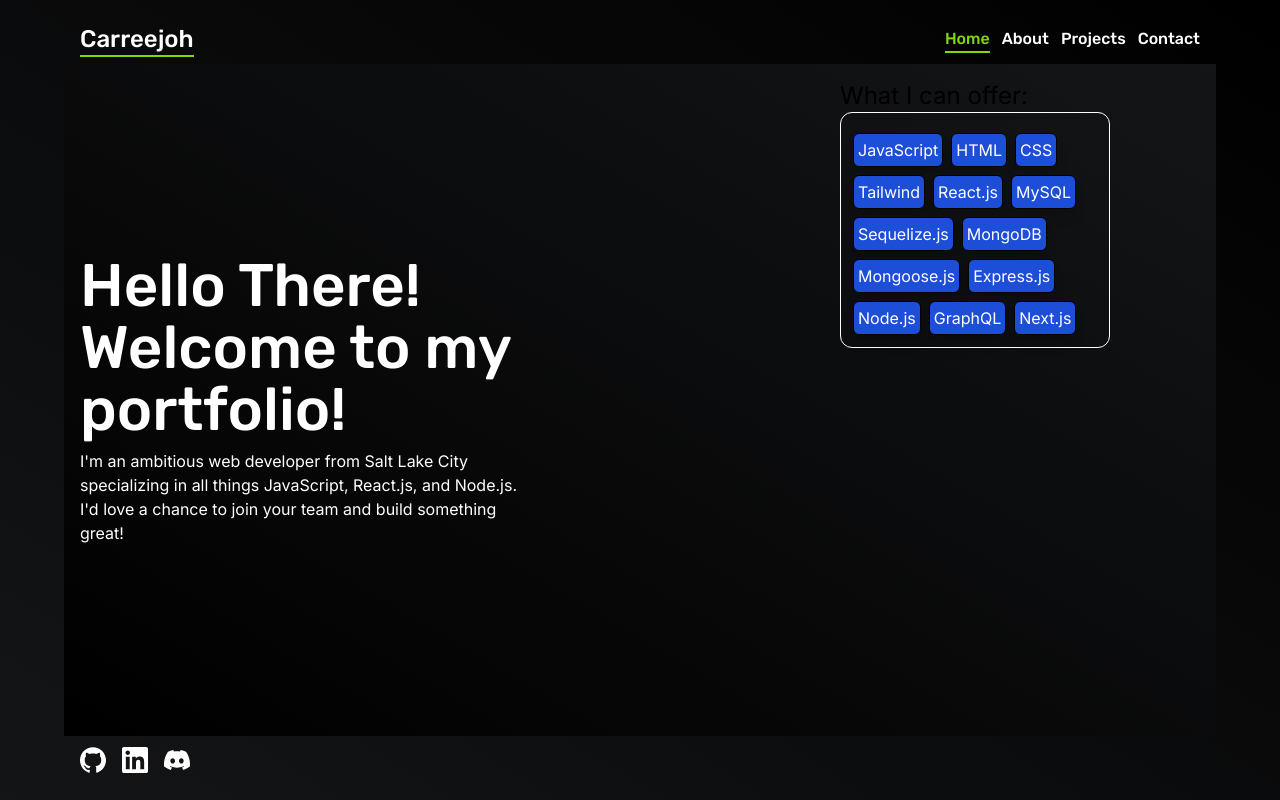
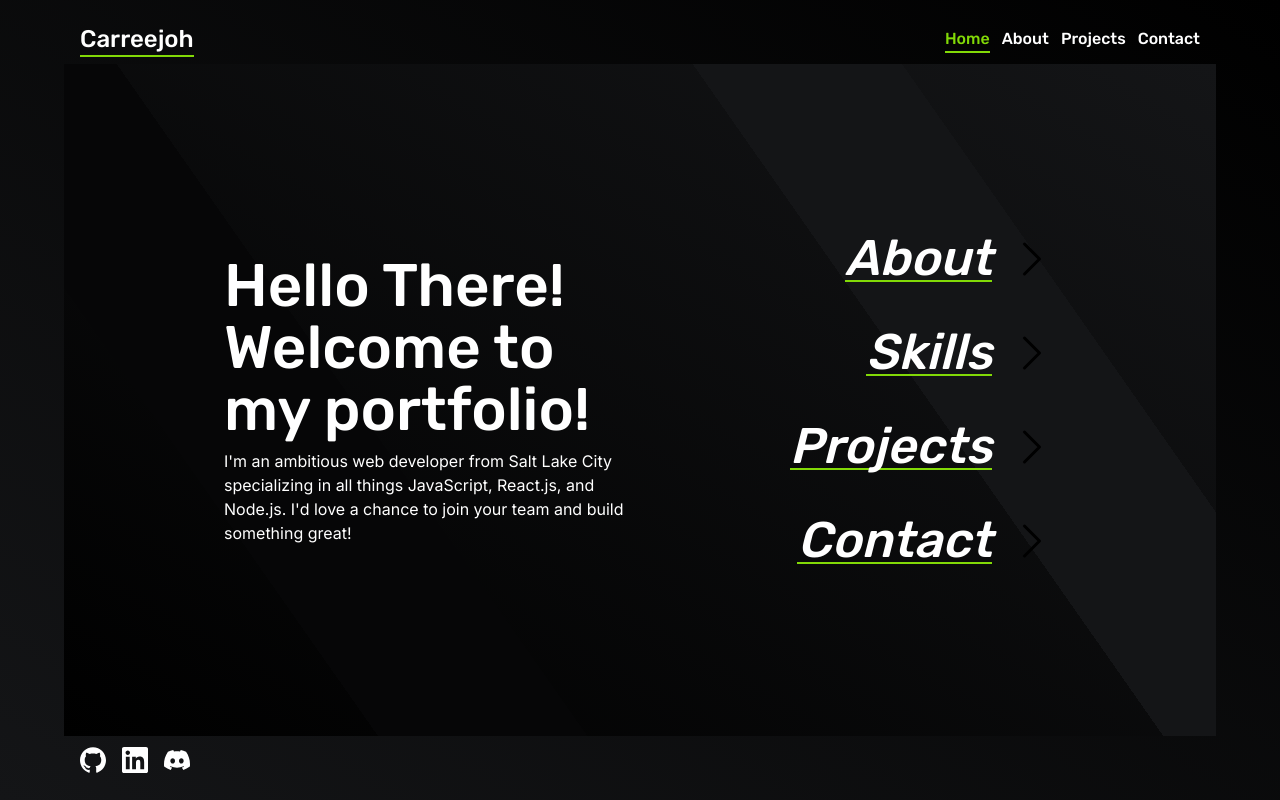
Before and after one commit to carreejoh/Final-Port, a Next.js app in the folder realworldport/: page / in a window 1280 px wide. Built offline with nearby package versions, Linux system fonts and the light colour scheme.

Commit message:
Home page looks way better, need to lock quick links into group

```diff
--- a/realworldport/app/page.jsx
+++ b/realworldport/app/page.jsx
@@ -1,13 +1,32 @@
 "use client";
 import Image from "next/image";
 import LanguageTile from "./components/languageTile";
+import { useEffect, useState } from "react";
+import Link from "next/link";
 
 export default function Home() {
+  const [animation, showAnimation] = useState(false);
+
+  useEffect(() => {
+    showAnimation(true);
+  }, []);
+
   return (
     // bg-gradient-to-tr from-darkPurple
-    <div className="w-[100vw] h-[100vh] pt-16 pb-16 pl-16 pr-16 bg-gradient-to-tr from-baseGray to-black ">
-      <div className="flex items-center p-4 w-full h-full bg-gradient-to-tr from-black to-baseGray">
-        <div className="w-full pr-16">
+    <div className="w-[100vw] h-[100vh] pt-16 pb-16 pl-16 pr-16 bg-gradient-to-tr from-baseGray to-black overflow-hidden">
+      <div className="flex items-center w-full h-full bg-gradient-to-tr from-black to-baseGray overflow-hidden">
+        <div
+          className={`w-full h-full bg-leftAnimatedGradient ${
+            animation ? "translate-y-0" : "translate-y-full"
+          } duration-300 ease-in-out`}
+        ></div>
+        <div
+          className={`w-full h-full bg-rightAnimatedGradient ${
+            animation ? "translate-y-0" : "translate-y-[-100%]"
+          } duration-300 ease-in-out`}
+        ></div>
+        <div className="w-full pr-72 pl-40 z-40 fixed flex justify-between items-center">
+          <div className="w-[50%]">
             <h1 className="text-white text-[60px] leading-[62px] font-rubik">
               Hello There! <br />
               Welcome to my portfolio!
@@ -18,88 +37,86 @@ export default function Home() {
               join your team and build something great!
             </p>
           </div>
+          <div>
+            <Link href="/about">
+              <div className="flex justify-end items-center">
+                <h1 className="text-[50px] italic text-white border-b-2 leading-[44px] border-neonGreen font-rubik mt-6 mb-6 hover:text-neonGreen duration-100 hover:mr-2">About</h1>
+                <svg
+                  xmlns="http://www.w3.org/2000/svg"
+                  fill="none"
+                  viewBox="0 0 24 24"
+                  strokeWidth={1.5}
+                  stroke="currentColor"
+                  className="w-12 h-12 ml-4"
+                >
+                  <path
+                    strokeLinecap="round"
+                    strokeLinejoin="round"
+                    d="M8.25 4.5l7.5 7.5-7.5 7.5"
+                  />
+                </svg>
+              </div>
+            </Link>
+            <Link href="/about">
+            <div className="flex justify-end items-center">
+                <h1 className="text-[50px] italic text-white border-b-2 leading-[44px] border-neonGreen font-rubik mt-6 mb-6 hover:text-neonGreen duration-100 hover:mr-2">Skills</h1>
+                <svg
+                  xmlns="http://www.w3.org/2000/svg"
+                  fill="none"
+                  viewBox="0 0 24 24"
+                  strokeWidth={1.5}
+                  stroke="currentColor"
+                  className="w-12 h-12 ml-4"
+                >
+                  <path
+                    strokeLinecap="round"
+                    strokeLinejoin="round"
+                    d="M8.25 4.5l7.5 7.5-7.5 7.5"
+                  />
+                </svg>
+              </div>
+            </Link>
+            <Link href="/projects">
+            <div className="flex justify-end items-center">
+                <h1 className="text-[50px] italic text-white border-b-2 leading-[44px] border-neonGreen font-rubik mt-6 mb-6 hover:text-neonGreen duration-100 hover:mr-2">Projects</h1>
+                <svg
+                  xmlns="http://www.w3.org/2000/svg"
+                  fill="none"
+                  viewBox="0 0 24 24"
+                  strokeWidth={1.5}
+                  stroke="currentColor"
+                  className="w-12 h-12 ml-4"
+                >
+                  <path
+                    strokeLinecap="round"
+                    strokeLinejoin="round"
+                    d="M8.25 4.5l7.5 7.5-7.5 7.5"
+                  />
+                </svg>
+              </div>
+            </Link>
+            <Link href="/contact">
+            <div className="flex justify-end items-center">
+                <h1 className="text-[50px] italic text-white border-b-2 leading-[44px] border-neonGreen font-rubik mt-6 mb-6 hover:text-neonGreen duration-100 hover:mr-2">Contact</h1>
+                <svg
+                  xmlns="http://www.w3.org/2000/svg"
+                  fill="none"
+                  viewBox="0 0 24 24"
+                  strokeWidth={1.5}
+                  stroke="currentColor"
+                  className="w-12 h-12 ml-4"
+                >
+                  <path
+                    strokeLinecap="round"
+                    strokeLinejoin="round"
+                    d="M8.25 4.5l7.5 7.5-7.5 7.5"
+                  />
+                </svg>
+              </div>
+            </Link>
+          </div>
+        </div>
         {/* This div could look cool as contrast with entire bg-slate-500 */}
-        <div className="w-full h-full pl-64">
-          <div>
-            <h1 className="text-2xl">What I can offer:</h1>
-          </div>
-          <div className=" w-[75%] border-[1px] border-white p-3 rounded-xl">
-            <LanguageTile
-              name={"JavaScript"}
-              bgColor={"#FDD635"}
-              textColor={"#FDD635"}
-            />
-            <LanguageTile
-              name={"HTML"}
-              bgColor={"#DE4C24"}
-              textColor={"#DE4C24"}
-            />
-            <LanguageTile
-              name={"CSS"}
-              bgColor={"#2C97CD"}
-              textColor={"#2C97CD"}
-            />
-            <LanguageTile
-              name={"Tailwind"}
-              bgColor={"#39BCF8"}
-              textColor={"#39BCF8"}
-            />
-            <LanguageTile
-              name={"React.js"}
-              bgColor={"#00DCF8"}
-              textColor={"#00DCF8"}
-            />
-            <LanguageTile
-              name={"MySQL"}
-              bgColor={"#E29000"}
-              textColor={"#E29000"}
-            />
-            <LanguageTile
-              name={"Sequelize.js"}
-              bgColor={"#03AEEE"}
-              textColor={"#03AEEE"}
-            />
-            <LanguageTile
-              name={"MongoDB"}
-              bgColor={"#50AB4C"}
-              textColor={"#50AB4C"}
-            />
-            <LanguageTile
-              name={"Mongoose.js"}
-              bgColor={"#850501"}
-              textColor={"#850501"}
-            />
-            <LanguageTile
-              name={"Express.js"}
-              bgColor={"#a0a0a0"}
-              textColor={"#a0a0a0"}
-            />
-            <LanguageTile
-              name={"Node.js"}
-              bgColor={"#7BBB00"}
-              textColor={"#7BBB00"}
-            />
-            <LanguageTile
-              name={"GraphQL"}
-              bgColor={"#E5019A"}
-              textColor={"#E5019A"}
-            />
-            <LanguageTile
-              name={"Next.js"}
-              bgColor={"#E5019A"}
-              textColor={"#E5019A"}
-            />
-          </div>
-          {/* <div className="h-64 w-full mt-3 flex justify-start">
-
-           </div>
-           <div className="h-64 w-full mt-3 flex justify-end">
-
-           </div>
-           <div className="h-64 w-full mt-3 flex justify-start">
-
-           </div> */}
-        </div>
       </div>
     </div>
   );
--- a/realworldport/app/projects/page.jsx
+++ b/realworldport/app/projects/page.jsx
@@ -22,7 +22,7 @@ function Projects() {
                   </h1>
                 </Link>
                 <p className="mt-4">
-                  My third collaborative effort and most recently released project. Find and follow your friends, share your pictures with the world, and explore what Crusaders has to offer!
+                  My third collaborative effort and favorite front-end project. Find and follow your friends, share your pictures with the world, and explore what Crusaders has to offer!
                 </p>
                 <div className="flex mt-4">
                   <img src="/react.svg" className="mr-2 h-8 w-8"></img>
@@ -111,7 +111,7 @@ function Projects() {
               link="portfolio"
               bgImg={"/images/myportfolio.PNG"}
               desc={
-                "My sixth portfolio. I just can't seem to get it quite right."
+                "My fifth, and most recent portfolio."
               }
               techStack={["React", "Tailwind", "Next"]}
             />
--- a/realworldport/tailwind.config.js
+++ b/realworldport/tailwind.config.js
@@ -11,6 +11,8 @@ module.exports = {
         'gradient-radial': 'radial-gradient(var(--tw-gradient-stops))',
         'gradient-conic':
           'conic-gradient(from 180deg at 50% 50%, var(--tw-gradient-stops))',
+        'rightAnimatedGradient': 'linear-gradient(-125deg,transparent 30%, #141517 30%, #141517 50%, transparent 50%)',
+        'leftAnimatedGradient': 'linear-gradient(55deg,transparent 30%, #060607 30%, #060607 50%, transparent 50%)'
       },
       colors: {
         baseGray: '#141517',
@@ -24,7 +26,8 @@ module.exports = {
       },
       fontFamily: {
         'rubik': ['Rubik', 'sans-serif']
-      }
+      },
+
     },
   },
   plugins: [],
```
Lines whose indentation alone changed are shown as unchanged.
